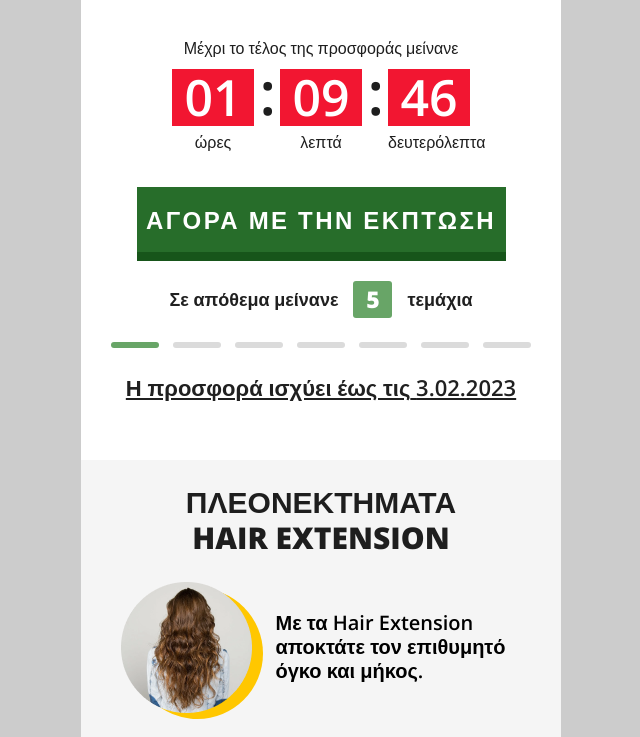
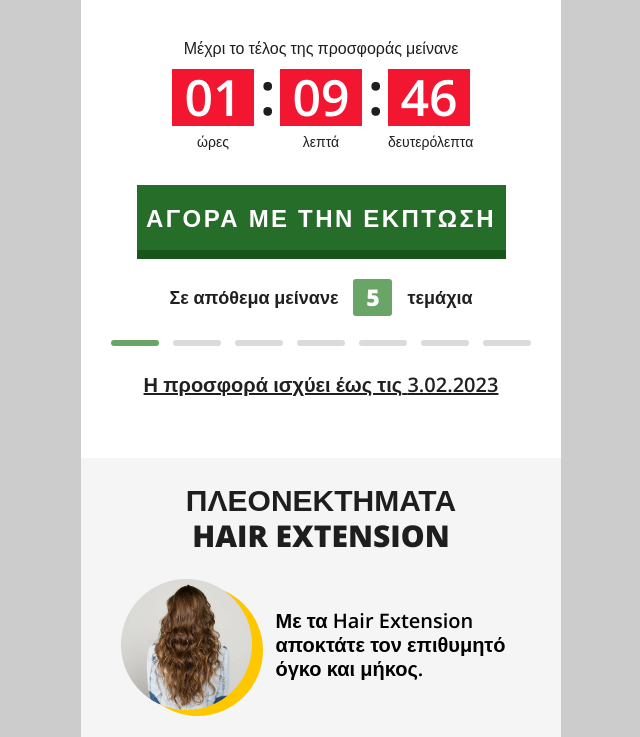
Before and after one commit to htmlcoder001/offer-hair-extension-gr, a plain HTML site: page index.html in a window 1280 px wide. Shown: the part 780-1517 px from the top of the page, without its empty margins (319-959 px from the left). Drawn offline with nearby package versions, Linux system fonts and the light colour scheme; a script that the page names is missing.

Commit message:
CSS update

```diff
--- a/css/main.css
+++ b/css/main.css
@@ -321,7 +321,7 @@
   font-family: 'Open Sans', sans-serif;
   font-style: normal;
   font-weight: 400;
-  font-size: 16px;
+  font-size: 14px;
   line-height: 107.7%;
   color: #1E1E1E;
 }
@@ -396,7 +396,7 @@
   font-family: 'Open Sans', sans-serif;
   font-style: normal;
   font-weight: 600;
-  font-size: 22px;
+  font-size: 20px;
   line-height: 30px;
   text-decoration-line: underline;
   color: #202020;
```
